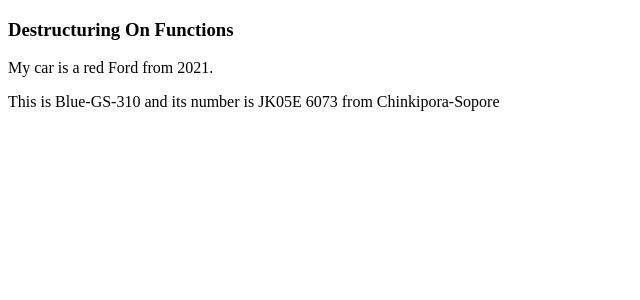
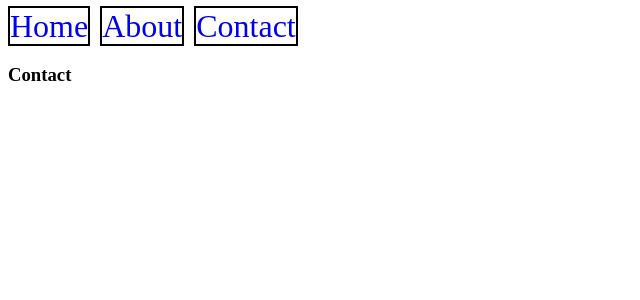
Before and after one commit to muazimmaqbool/Reactjs-with-Me, a React (Create React App) app: page /contact in a window 1280 px wide. Shown: the top 300 px of the page, without its empty margins (0-640 px from the left). Built offline with nearby package versions, Linux system fonts and the light colour scheme.

Commit message:
code splitting info

```diff
--- a/src/App.jsx
+++ b/src/App.jsx
@@ -129,14 +129,14 @@ function App() {
 
       {/*these are in More Topics folder */}
        {/* <SpreadOperator/>  */}
-      <Destructuring/>
+      {/* <Destructuring/> */}
 
 
       {/*React Lifecycle Methods */}
       {/* <LifeCycleMethods/> */}
 
       {/*used to explain debounce,code splitting and other things */}
-      {/* <CodeSplitting/> */}
+      <CodeSplitting/>
       {/* <Debounce/> */}
 
     </>
--- a/src/Debounce/CodeSplitting.jsx
+++ b/src/Debounce/CodeSplitting.jsx
@@ -1,17 +1,18 @@
 import React, { lazy, Suspense } from "react";
 import { BrowserRouter as Router, Routes, Route, Link } from "react-router-dom";
 
-// import Home from './Home'
-// import About from './About'
-// import Contact from './Contact'
+//import Home from './Home'
+//import About from './About'
+//import Contact from './Contact'
 //we will see these all are come inside bundle.js
 //now we want to put them seperatly i.e known as code splitting, so import them using lazy keyword -{import lazy from react}
 
-const Home = lazy(() => import("./Home")); //this is known as dynamic import
+//this is known as dynamic import
+const Home = lazy(() => import("./Home"));
 const About = lazy(() => import("./About"));
 const Contact = lazy(() => import("./Contact"));
 //this is known as dynamic import, this way it maintains good performance
-//->this way react application is to hold off loading some parts of a web page until a user needs them
+//->this is the way react application is to hold off loading some parts of a web page until a user needs them
 
 //ab hum jis page pei honge ausi ka data ayaa ga seperate file mei bundle.js ke neeche
 //aase hum lazy keyword ka use karke code splitting karr skhte hain
@@ -20,6 +21,7 @@ const Contact = lazy(() => import("./Contact"));
 //now import suspence form react and wrap all routes inside suspence
 //suspence has fallback in which we give component which is shown till component is loaded
 
+//Read Documentation Below:
 const CodeSplitting = () => {
   return (
     <Router>
@@ -41,10 +43,10 @@ const CodeSplitting = () => {
 
 export default CodeSplitting;
 /*
-->
-Code splitting is a technique where we split our code into various bundles which can then be loaded on demand or in parallel.
-This can significantly reduce the load time of our application and has other benefits too. Create react app does it automatically.
- Dynamic import syntax is supported.
+->Code Splitting:
+     Code splitting is a technique where we split our code into various bundles which can then be loaded on demand or in parallel.
+     This can significantly reduce the load time of our application and has other benefits too. Create react app does it automatically.
+     Dynamic import syntax is supported.
 
 
 what is debounce,code splitting,etc already in notes and debounce already seen in javascript
```
